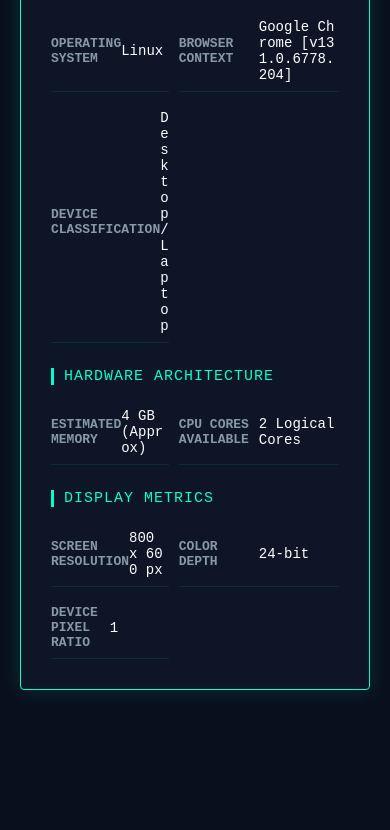
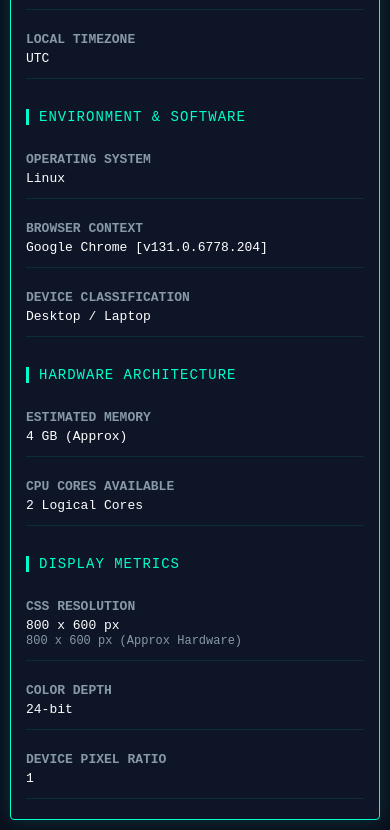
Before and after one commit to AfnanTawsif/tracker-site, a plain HTML site: page index.html in a window 390 px wide. Shown: the part 588-1418 px from the top of the page. Before the commit the page ends 1298 px from the top, so only its background shows below. Drawn offline with Linux system fonts and the light colour scheme; no server answers.

Commit message:
Enhance mobile responsiveness and CSS styles
Added mobile responsive styles and improved CSS properties for better layout and readability.

```diff
--- a/index.html
+++ b/index.html
@@ -28,6 +28,7 @@
             border-radius: 4px;
             position: relative;
             overflow: hidden;
+            box-sizing: border-box;
         }
 
         .header {
@@ -64,6 +65,8 @@
             font-size: 18px;
             letter-spacing: 3px;
             animation: blink 1.5s infinite;
+            text-align: center;
+            padding: 0 15px;
         }
 
         /* Two-column data grid arrangement */
@@ -78,9 +81,10 @@
         .data-row {
             display: grid;
             grid-template-columns: 1fr 1fr;
+            gap: 20px; /* Add this line to force space between columns */
             border-bottom: 1px solid rgba(0, 255, 204, 0.1);
             padding: 8px 0;
-            align-items: center;
+            align-items: center; /* Change to flex-start if you want wrapped text to align at the top */
         }
 
         .data-label {
@@ -93,7 +97,7 @@
         .data-value {
             color: #ffffff;
             font-size: 14px;
-            word-break: break-all;
+            word-break: break-word; /* Changed from break-all to break-word for better readability */
         }
 
         .section-title {
@@ -119,6 +123,45 @@
 
         .hidden {
             display: none !important;
+        }
+
+        /* --- MOBILE RESPONSIVE STYLES --- */
+        @media (max-width: 600px) {
+            body {
+                padding: 10px;
+            }
+
+            .dashboard-container {
+                padding: 20px 15px;
+            }
+
+            .header h1 {
+                font-size: 18px;
+                letter-spacing: 1px;
+            }
+
+            .loader-text {
+                font-size: 14px;
+                letter-spacing: 2px;
+            }
+
+            .data-row {
+                /* Stack the label and value on smaller screens */
+                grid-template-columns: 1fr;
+                gap: 4px;
+                padding: 12px 0;
+            }
+
+            .section-title {
+                /* Reset the column span for the single-column layout */
+                grid-column: 1;
+                margin-top: 20px;
+                font-size: 14px;
+            }
+
+            .data-value {
+                font-size: 13px;
+            }
         }
     </style>
 </head>
@@ -192,7 +235,7 @@
 
             <div class="section-title">Display Metrics</div>
             <div class="data-row">
-                <div class="data-label">Screen Resolution</div>
+                <div class="data-label">CSS Resolution</div>
                 <div class="data-value" id="resolution">Processing...</div>
             </div>
             <div class="data-row">
@@ -215,20 +258,62 @@
             const now = new Date();
             document.getElementById("timestamp").textContent = now.toLocaleString();
             document.getElementById("timezone").textContent = Intl.DateTimeFormat().resolvedOptions().timeZone || "Unknown";
-            document.getElementById("resolution").textContent = `${window.screen.width} x ${window.screen.height} px`;
+
+            // Calculate logical vs physical resolution
+            const cssWidth = window.screen.width;
+            const cssHeight = window.screen.height;
+            const dpr = window.devicePixelRatio || 1;
+            const physicalWidth = Math.round(cssWidth * dpr);
+            const physicalHeight = Math.round(cssHeight * dpr);
+
+            document.getElementById("resolution").innerHTML = `
+                ${cssWidth} x ${cssHeight} px<br>
+                <span style="color: #8899a6; font-size: 12px;">${physicalWidth} x ${physicalHeight} px (Approx Hardware)</span>
+            `;
+
             document.getElementById("color-depth").textContent = `${window.screen.colorDepth}-bit`;
-            document.getElementById("pixel-ratio").textContent = window.devicePixelRatio || "1";
+            document.getElementById("pixel-ratio").textContent = dpr;
             document.getElementById("memory").textContent = navigator.deviceMemory ? `${navigator.deviceMemory} GB (Approx)` : "Unavailable / Restricted";
             document.getElementById("cpu").textContent = navigator.hardwareConcurrency ? `${navigator.hardwareConcurrency} Logical Cores` : "Unavailable";
 
             // Parse system environment strings
             const ua = navigator.userAgent;
             let os = "Unknown OS";
-            if (ua.indexOf("Win") !== -1) os = "Windows";
-            if (ua.indexOf("Mac") !== -1) os = "macOS";
-            if (ua.indexOf("Linux") !== -1) os = "Linux";
-            if (/Android/.test(ua)) os = "Android";
-            if (/iPhone|iPad|iPod/.test(ua)) os = "iOS";
+
+            if (ua.indexOf("Win") !== -1) {
+                const winMatch = ua.match(/Windows NT ([0-9\.]+)/);
+                let winVer = winMatch ? winMatch[1] : "";
+                if (winVer === "10.0") winVer = "10/11";
+                else if (winVer === "6.3") winVer = "8.1";
+                else if (winVer === "6.2") winVer = "8";
+                else if (winVer === "6.1") winVer = "7";
+                os = `Windows ${winVer ? '(NT ' + winVer + ')' : ''}`.trim();
+            }
+            else if (ua.indexOf("Mac") !== -1) {
+                const macMatch = ua.match(/Mac OS X ([0-9_]+)/);
+                if (navigator.maxTouchPoints > 1) {
+                    os = `iPadOS ${macMatch ? '(' + macMatch[1].replace(/_/g, '.') + ')' : ''}`.trim();
+                } else {
+                    os = `macOS ${macMatch ? '(' + macMatch[1].replace(/_/g, '.') + ')' : ''}`.trim();
+                }
+            }
+            else if (/Android/.test(ua)) {
+                const androidMatch = ua.match(/Android\s([0-9\.]+)/);
+                os = `Android ${androidMatch ? '(Android ' + androidMatch[1] + ')' : ''}`.trim();
+            }
+            else if (/iPhone|iPad|iPod/.test(ua)) {
+                const iosMatch = ua.match(/OS ([0-9_]+) like Mac OS X/);
+                os = `iOS ${iosMatch ? '(v' + iosMatch[1].replace(/_/g, '.') + ')' : ''}`.trim();
+            }
+            else if (ua.indexOf("Linux") !== -1) {
+                // Look for specific Linux distributions exposed in the User-Agent
+                const distroMatch = ua.match(/(Kubuntu|Ubuntu|Fedora|Debian|Mint|CentOS|Red Hat)[\/\s]?([0-9\.]+)?/i);
+                if (distroMatch) {
+                    os = `Linux (${distroMatch[1]}${distroMatch[2] ? ' ' + distroMatch[2] : ''})`;
+                } else {
+                    os = "Linux";
+                }
+            }
             document.getElementById("os").textContent = os;
 
             let browser = "Unknown Browser";
```
